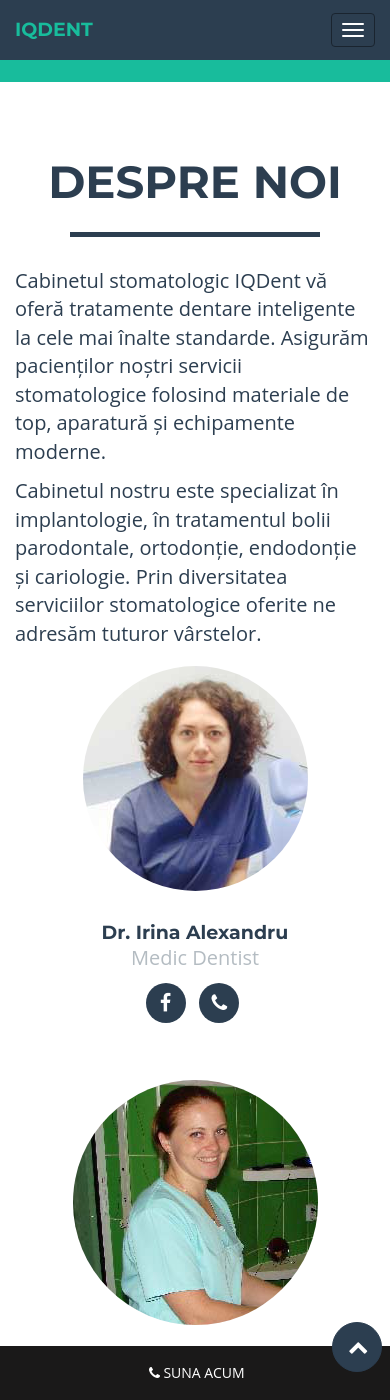
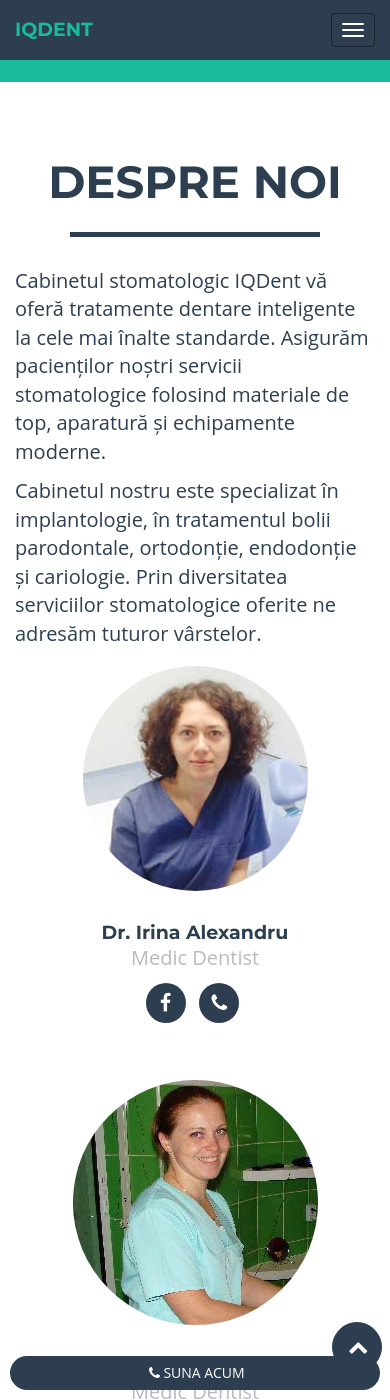
Before and after one commit to littledentgopo/godent, a Jekyll site: the page built from index.html, in a window 390 px wide and 1400 px high, scrolled down 586 px. Built offline with Jekyll 4.4.1, drawn with Linux system fonts in a browser that asks for light colours; nearby versions of some CDN libraries.

Commit message:
Add call button

```diff
--- a/_includes/css/dent.css
+++ b/_includes/css/dent.css
@@ -56,6 +56,7 @@ header a {
 #callnow div a {
  color: #fff;
  display: block;
+ background: #{{site.color.primary}};
  padding: 10px;
  border-radius: 21px;
  height: 34px;
@@ -72,5 +73,5 @@ header a {
 }
 
 @media screen and (max-width: 1024px) {
-    div#callnow { display: flex !important; background: #1a1919; }
+    div#callnow { display: flex !important; background: ##{{site.color.secondary}}; }
 }
```
